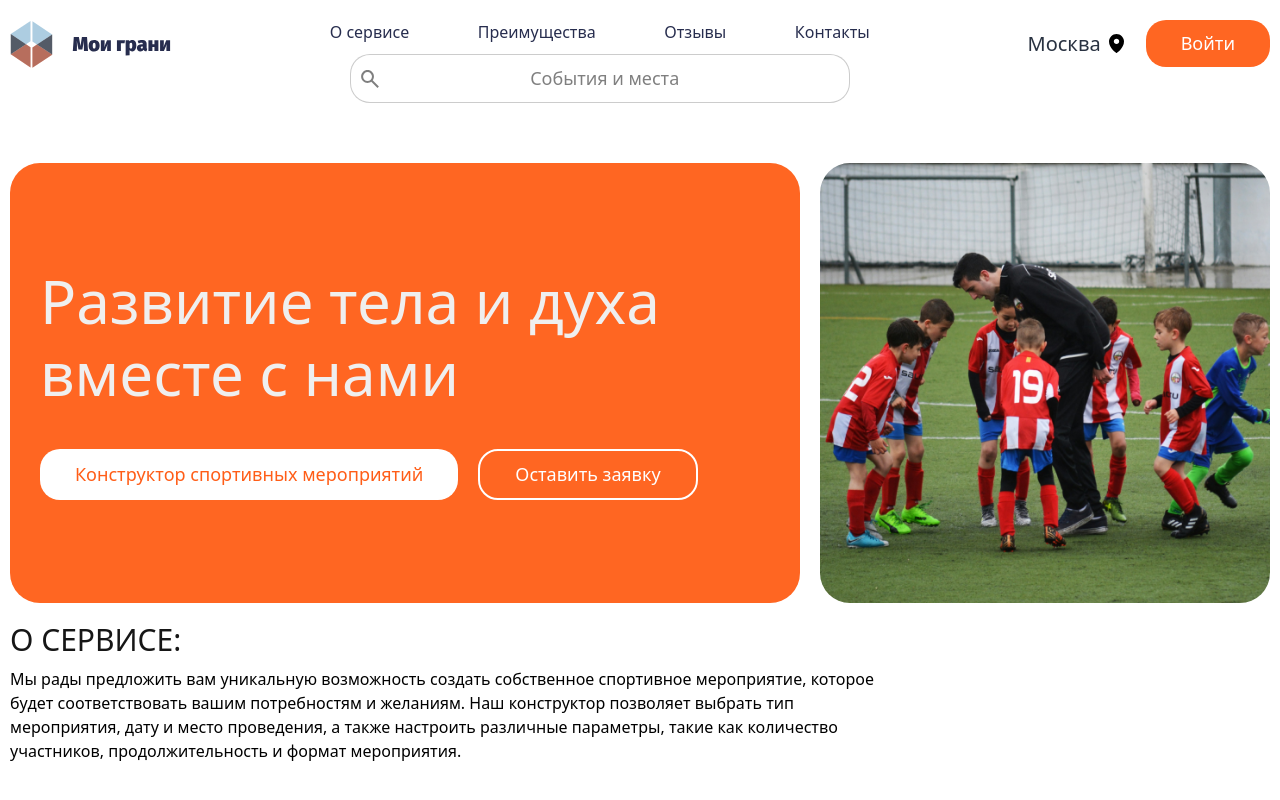
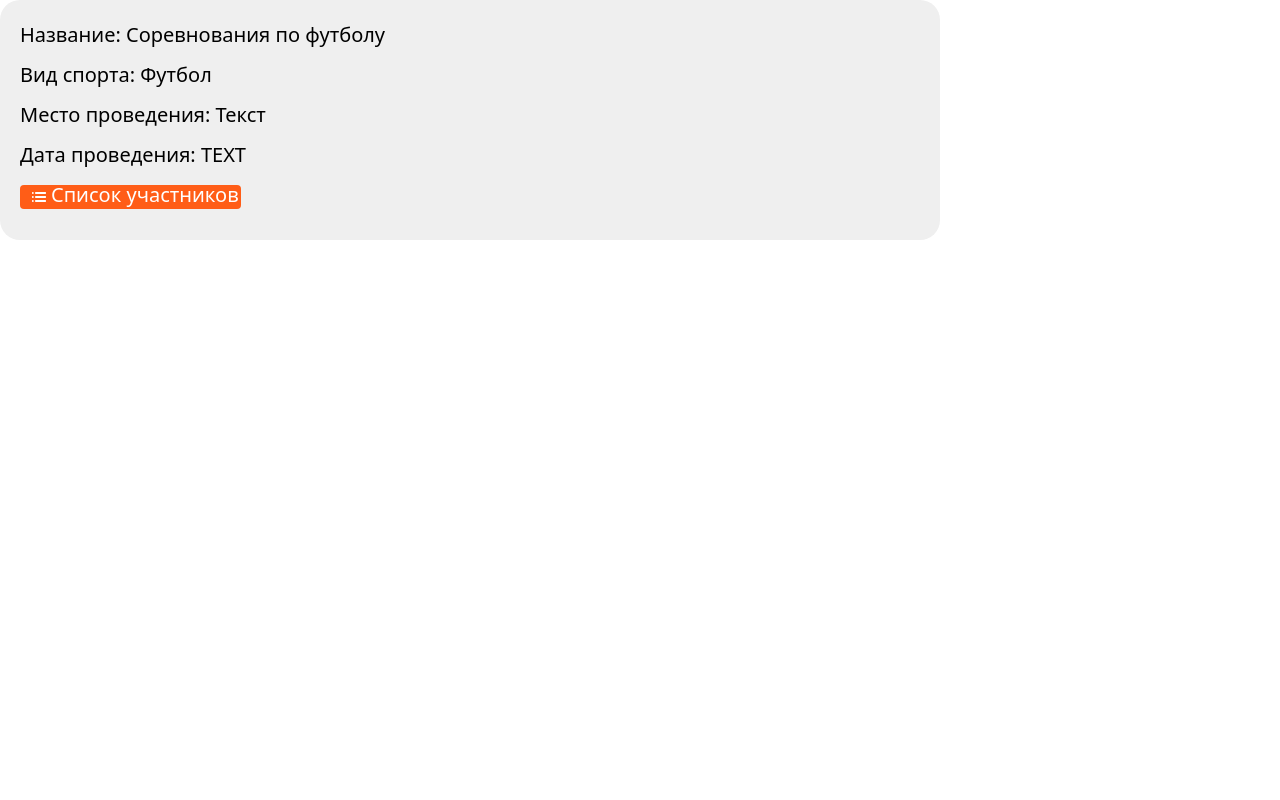
Before and after one commit to engione/my_facets_app, a React (Vite) app: page / in a window 1280 px wide. Shown: the top 800 px of the page. Built offline with nearby package versions, Linux system fonts and the light colour scheme.

Commit message:
добавил questionare

```diff
--- a/src/App.tsx
+++ b/src/App.tsx
@@ -1,12 +1,14 @@
 import { MainPage } from "./pages/MainPage";
 import "./App.css";
 import { AuthForm } from "./components/AuthForm/Auth";
+import { Questionare } from "./components/Questionare/Questionare";
 
 
 export function App() {
   return (
     <>
-        <MainPage />
+      <Questionare />
+        {/*<MainPage />*/}
         {/* <AuthForm /> */}
 
     </>
--- /dev/null
+++ b/src/components/Questionare/Questionare.scss
@@ -0,0 +1,36 @@
+.form-questionare {
+    width: 940px;
+    height: 240px;
+    background-color: #EFEFEF;
+    border-radius: 20px;
+    padding-left: 20px;
+    padding-top: 20px;
+    padding-bottom: 0px;
+    &_text {
+        font-size: 20px;
+        font-weight: 500;
+        margin-bottom: 10px;
+    }
+    &_div {
+        display: flex;
+        flex-direction: row;
+    }
+    &_list_members {
+        display: flex;
+        flex-direction: row;
+        color: #FFFFFF;
+        border-radius: 4px;
+        width: 221px;
+        height: 24px;
+        background-color: #FF5D17;
+        padding-top: 7px;
+        padding-left: 12px;
+        margin-top: 5px;
+        &_text {
+            margin-top: -12px;
+            margin-left: 5px;
+            font-size: 20px;
+        }
+    }
+
+}
--- /dev/null
+++ b/src/components/Questionare/Questionare.tsx
@@ -0,0 +1,26 @@
+import "./Questionare.scss"
+
+export const Questionare =()=> {
+  return (
+    <section className="questionare">
+        <div className="form-questionare">
+            <div className="form-questionare_div">
+                <p className="form-questionare_text">Название: Соревнования по футболу</p>
+            </div>
+            <div className="form-questionare_div">
+                <p className="form-questionare_text">Вид спорта: Футбол</p>
+            </div>
+            <div className="form-questionare_div">
+                <p className="form-questionare_text">Место проведения: Текст</p>
+            </div>
+            <div className="form-questionare_div">
+                <p className="form-questionare_text">Дата проведения: TEXT</p>
+            </div>
+            <button className="form-questionare_list_members">
+                <img className="w-[14px] h-[10px]" src="/src/components/Questionare/Vector.png"></img>
+                <p className="form-questionare_list_members_text" >Список участников</p>
+            </button>
+        </div>
+    </section>
+  );
+}
```
Also changed, not shown: src/components/Questionare/Vector.png (added).
